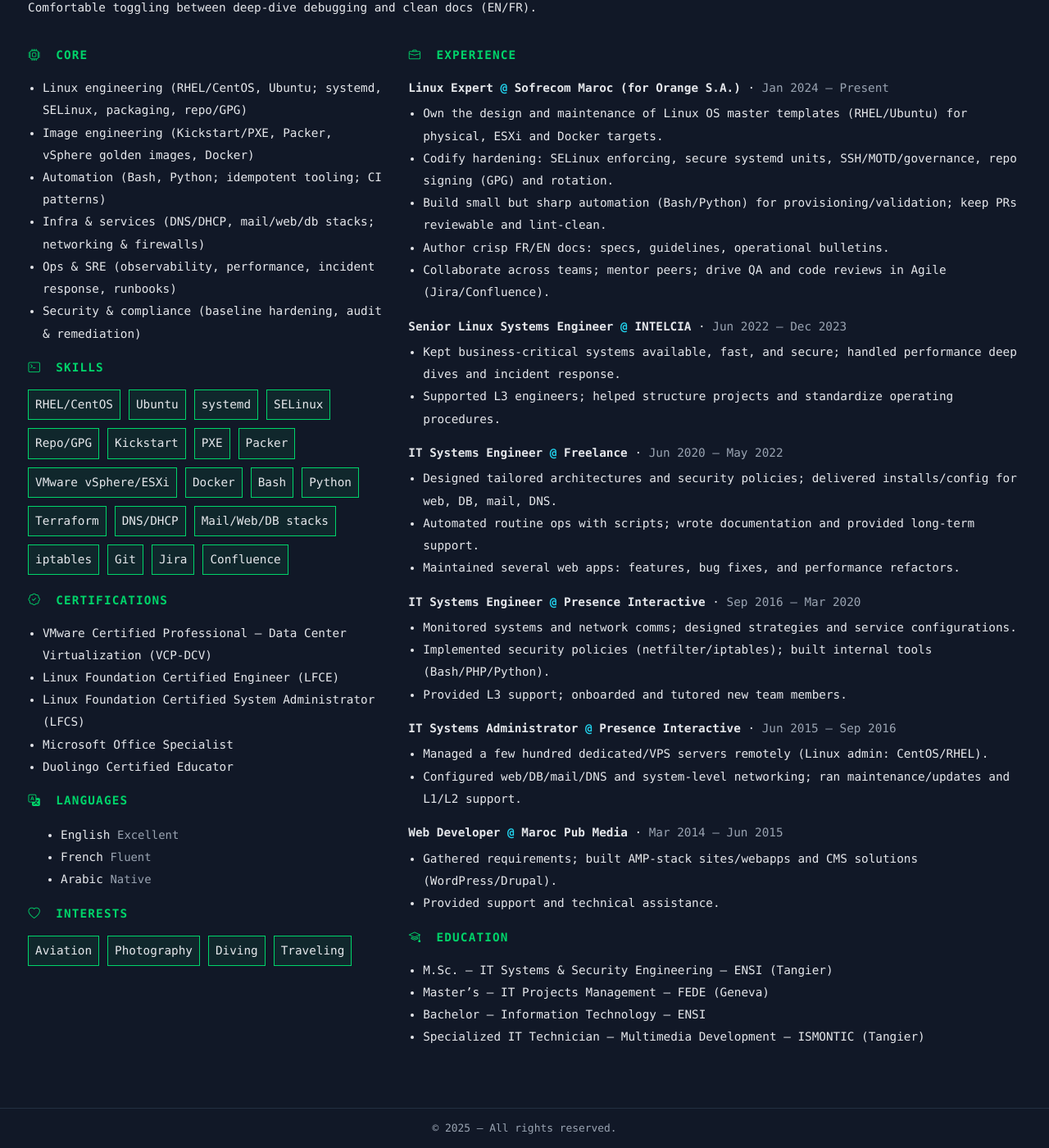
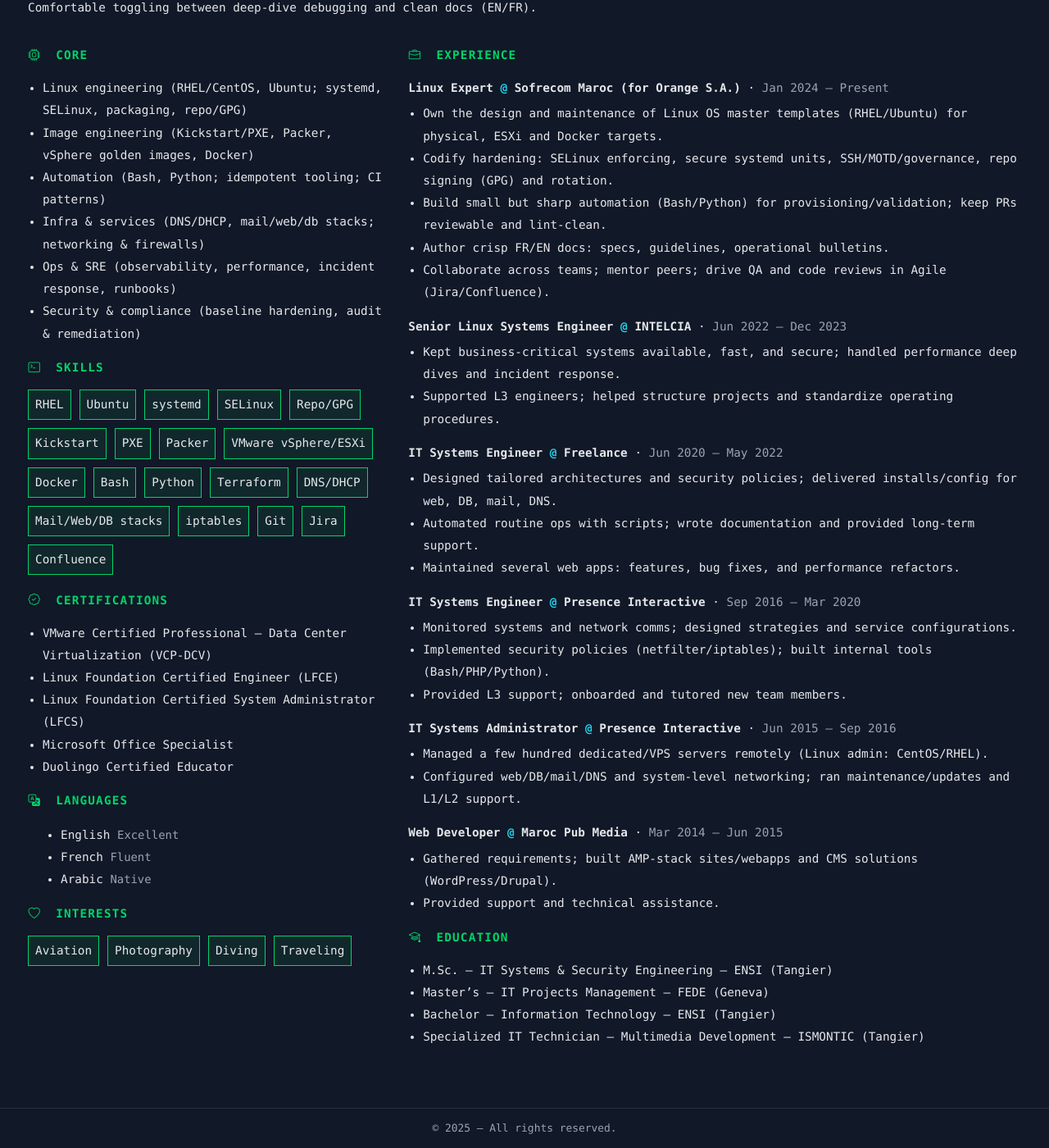
Before and after one commit to mlaroussi/resume, a Jekyll site: the page built from index.md, in a window 1280 px wide and 1400 px high, scrolled down 270 px. Shown: the whole window at 82% size. Built offline with Jekyll 4.4.1, drawn with Linux system fonts in a browser that asks for light colours.

Commit message:
Fix skill list by removing duplicate "CentOS" entry for clarity

```diff
--- a/_data/resume.json
+++ b/_data/resume.json
@@ -96,7 +96,7 @@
   "education": [
     {"degree": "M.Sc. — IT Systems & Security Engineering", "institution": "ENSI (Tangier)"},
     {"degree": "Master’s — IT Projects Management", "institution": "FEDE (Geneva)"},
-    {"degree": "Bachelor — Information Technology", "institution": "ENSI"},
+    {"degree": "Bachelor — Information Technology", "institution": "ENSI (Tangier)"},
     {"degree": "Specialized IT Technician — Multimedia Development", "institution": "ISMONTIC (Tangier)"}
   ],
   "certifications": [
@@ -107,7 +107,7 @@
     "Duolingo Certified Educator"
   ],
   "skills": [
-    "RHEL/CentOS","Ubuntu","systemd","SELinux","Repo/GPG","Kickstart","PXE","Packer",
+    "RHEL","Ubuntu","systemd","SELinux","Repo/GPG","Kickstart","PXE","Packer",
     "VMware vSphere/ESXi","Docker","Bash","Python","Terraform",
     "DNS/DHCP","Mail/Web/DB stacks","iptables","Git","Jira","Confluence"
   ],
```
